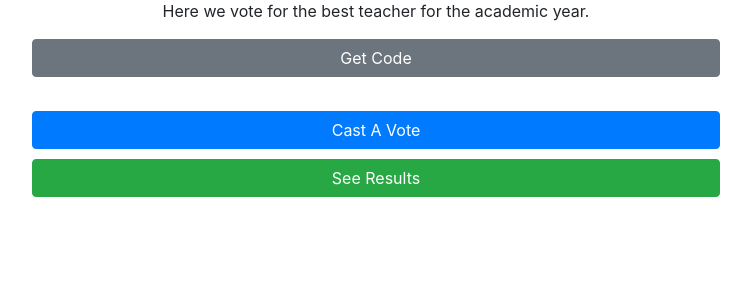
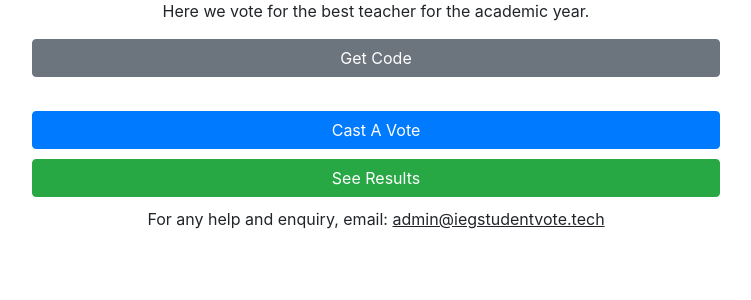
Before and after one commit to dhee-tree/voting-app, a Django app: page / in a window 1280 px wide. Shown: the part 226-526 px from the top of the page, without its empty margins (264-1015 px from the left). Run offline with Django 4.2, Linux system fonts and the light colour scheme; some libraries are stand-ins or nearby versions; some web fonts are replaced.

Commit message:
added enquiry email

```diff
--- a/templates/vote/index.html
+++ b/templates/vote/index.html
@@ -14,6 +14,9 @@
                 <a href="{% url 'voting' %}" class="vote btn btn-primary">Cast A Vote</a> <br>
                 <!-- replace # with url of your page -->
                 <a href="{% url 'results' %}" class="vote btn btn-success">See Results</a>
+                <p>
+                    For any help and enquiry, email: <u>admin@iegstudentvote.tech</u>
+                </p>
             </section>
 
 		</div>
```
